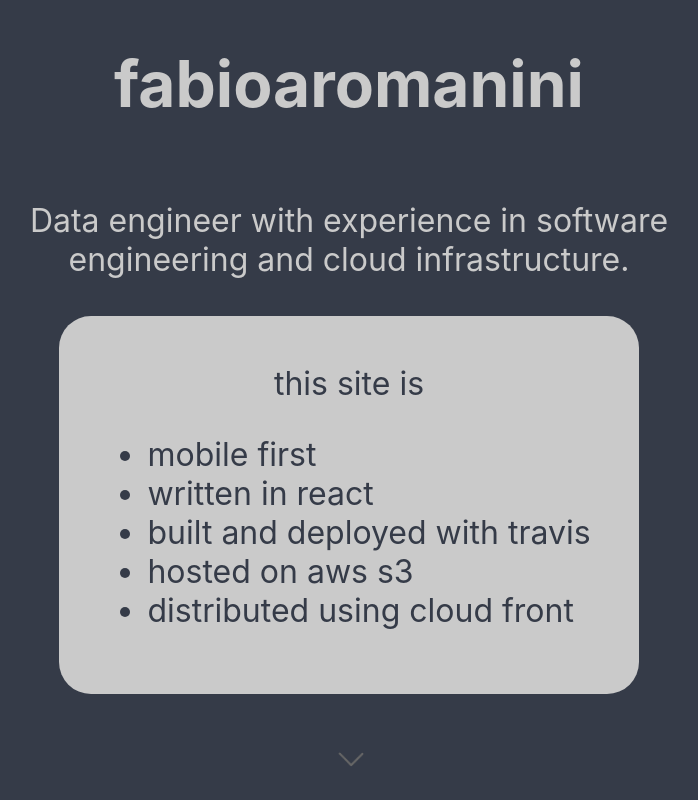
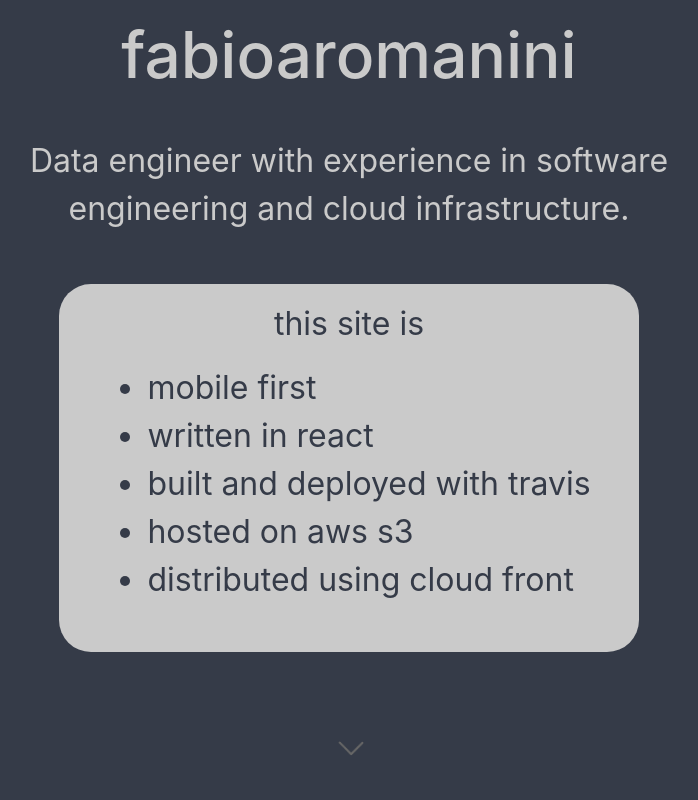
Before and after one commit to fabioaromanini/site, a React (Create React App) app: page / in a window 1280 px wide. Shown: the top 800 px of the page, without its empty margins (291-989 px from the left). Built offline with nearby package versions, Linux system fonts and the light colour scheme.

Commit message:
adds reacstrap

```diff
--- a/package.json
+++ b/package.json
@@ -3,9 +3,11 @@
   "version": "0.1.0",
   "private": true,
   "dependencies": {
+    "bootstrap": "^4.3.1",
     "react": "^16.11.0",
     "react-dom": "^16.11.0",
-    "react-scripts": "^3.2.0"
+    "react-scripts": "^3.2.0",
+    "reactstrap": "^8.1.1"
   },
   "lint-staged": {
     "src/**/*.{js,jsx,json,scss,css}": [
--- a/src/index.css
+++ b/src/index.css
@@ -1,22 +1,7 @@
 html {
   scroll-behavior: smooth;
-}
-
-body {
-  margin: 0;
-  padding: 0;
-  font-family: -apple-system, BlinkMacSystemFont, 'Segoe UI', 'Roboto', 'Oxygen',
-    'Ubuntu', 'Cantarell', 'Fira Sans', 'Droid Sans', 'Helvetica Neue',
-    sans-serif;
-  -webkit-font-smoothing: antialiased;
-  -moz-osx-font-smoothing: grayscale;
 }
 
 a {
   color: inherit;
 }
-
-code {
-  font-family: source-code-pro, Menlo, Monaco, Consolas, 'Courier New',
-    monospace;
-}
--- a/src/index.js
+++ b/src/index.js
@@ -1,5 +1,6 @@
 import React from 'react';
 import ReactDOM from 'react-dom';
+import 'bootstrap/dist/css/bootstrap.min.css';
 import './index.css';
 import App from './App';
 import * as serviceWorker from './serviceWorker';
```
Also changed, not shown: 1 other file (tests, documents, lock files or other folders).
